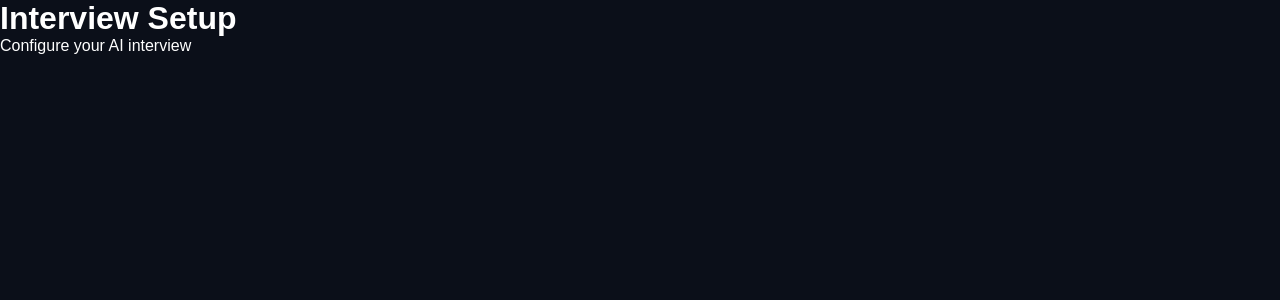
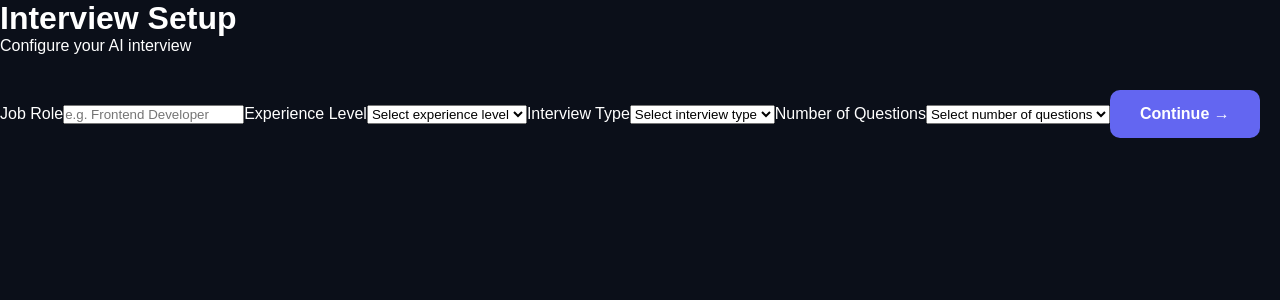
Before and after one commit to KrashanKumarChaudhari/AI-Interview-website, a React (Vite) app in the folder client/: page /interview-setup in a window 1280 px wide. Shown: the top 300 px of the page. Built offline with nearby package versions, Linux system fonts and the light colour scheme.

Commit message:
interview

```diff
--- a/client/src/App.jsx
+++ b/client/src/App.jsx
@@ -1,3 +1,4 @@
+import Interview from "./pages/Interview";
 import { BrowserRouter, Routes, Route, Link } from "react-router-dom";
 import InterviewSetup from "./pages/InterviewSetup";
 
@@ -61,11 +62,16 @@ function App() {
   return (
  <BrowserRouter>
   <Routes>
+
     <Route path="/" element={<Home />} />
+
+    <Route path="/interview" element={<Interview />} />
+
     <Route
       path="/interview-setup"
       element={<InterviewSetup />}
     />
+
   </Routes>
 </BrowserRouter>
   );
--- /dev/null
+++ b/client/src/pages/Interview.jsx
@@ -0,0 +1,39 @@
+import { useState } from "react";
+
+function Interview() {
+
+    const [answer, setAnswer] = useState("");
+
+    return (
+        <div>
+            <h1>AI Interview</h1>
+
+            <h2>Question 1</h2>
+
+            <p>Tell me about yourself.</p>
+
+<textarea
+  placeholder="Type your answer here..."
+  rows="6"
+  cols="50"
+  value={answer}
+  onChange={(e) => setAnswer(e.target.value)}
+/>
+
+<br />
+<br />
+
+<button
+    onClick={() => {
+        console.log(answer);
+        setAnswer("");
+    }}
+>
+
+  Submit Answer
+</button>
+        </div>
+    );
+}
+
+export default Interview;
--- a/client/src/pages/InterviewSetup.jsx
+++ b/client/src/pages/InterviewSetup.jsx
@@ -1,10 +1,85 @@
+import { useNavigate } from "react-router-dom";
+import { useState } from "react";
+
 function InterviewSetup() {
+const navigate = useNavigate();
+const [role, setRole] = useState("");
+const [experience, setExperience] = useState("");
+const [type, setType] = useState("");
+const [questions, setQuestions] = useState("");
+
   return (
-    <div>
-      <h1>Interview Setup</h1>
-      <p>Configure your AI interview</p>
+    <div className="setup-page">
+      <div className="setup-card">
+        <h1>Interview Setup</h1>
+
+        <p>Configure your AI interview</p>
+
+        <label>Job Role</label>
+
+        <input
+          type="text"
+          placeholder="e.g. Frontend Developer"
+          value={role}
+          onChange={(e) => setRole(e.target.value)}
+        />
+
+        <label>Experience Level</label>
+
+<select
+  value={experience}
+  onChange={(e) => setExperience(e.target.value)}
+>
+  <option value="">Select experience level</option>
+  <option value="beginner">Beginner</option>
+  <option value="intermediate">Intermediate</option>
+  <option value="advanced">Advanced</option>
+</select>
+
+        <label>Interview Type</label>
+
+<select
+  value={type}
+  onChange={(e) => setType(e.target.value)}
+>
+  <option value="">Select interview type</option>
+  <option value="technical">Technical</option>
+  <option value="hr">HR</option>
+  <option value="mixed">Technical + HR</option>
+</select>
+
+        <label>Number of Questions</label>
+
+<select
+  value={questions}
+  onChange={(e) => setQuestions(e.target.value)}
+>
+  <option value="">Select number of questions</option>
+  <option value="5">5 Questions</option>
+  <option value="10">10 Questions</option>
+  <option value="15">15 Questions</option>
+  <option value="20">20 Questions</option>
+</select>
+
+<button
+  className="start-btn"
+  onClick={() => {
+    console.log({
+      role,
+      experience,
+      type,
+      questions,
+    });
+    navigate("/interview");
+  }}
+>
+  Continue →
+</button>
+
+      </div>
     </div>
   );
 }
 
+
 export default InterviewSetup;
```
Lines whose indentation alone changed are shown as unchanged.
